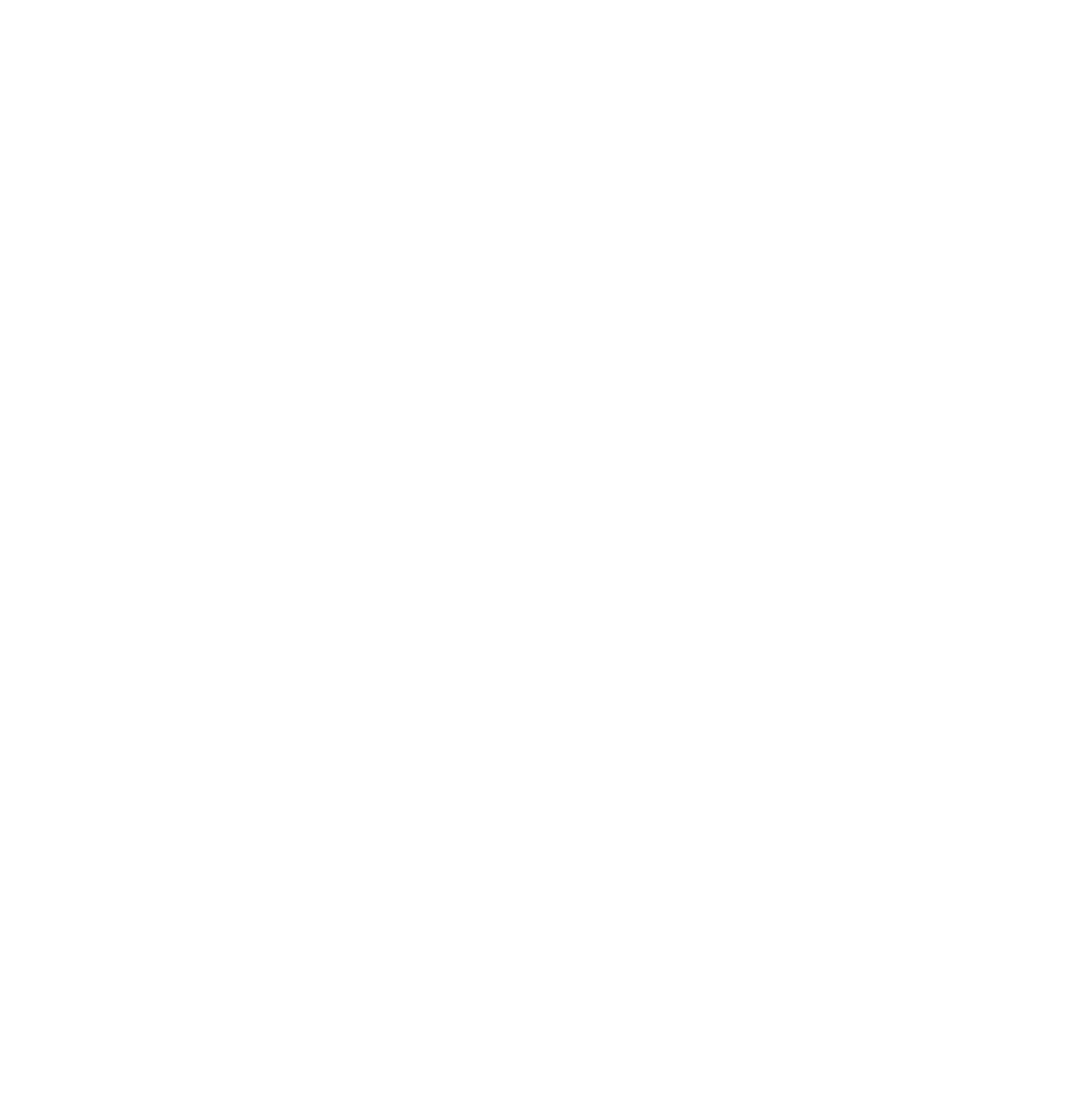
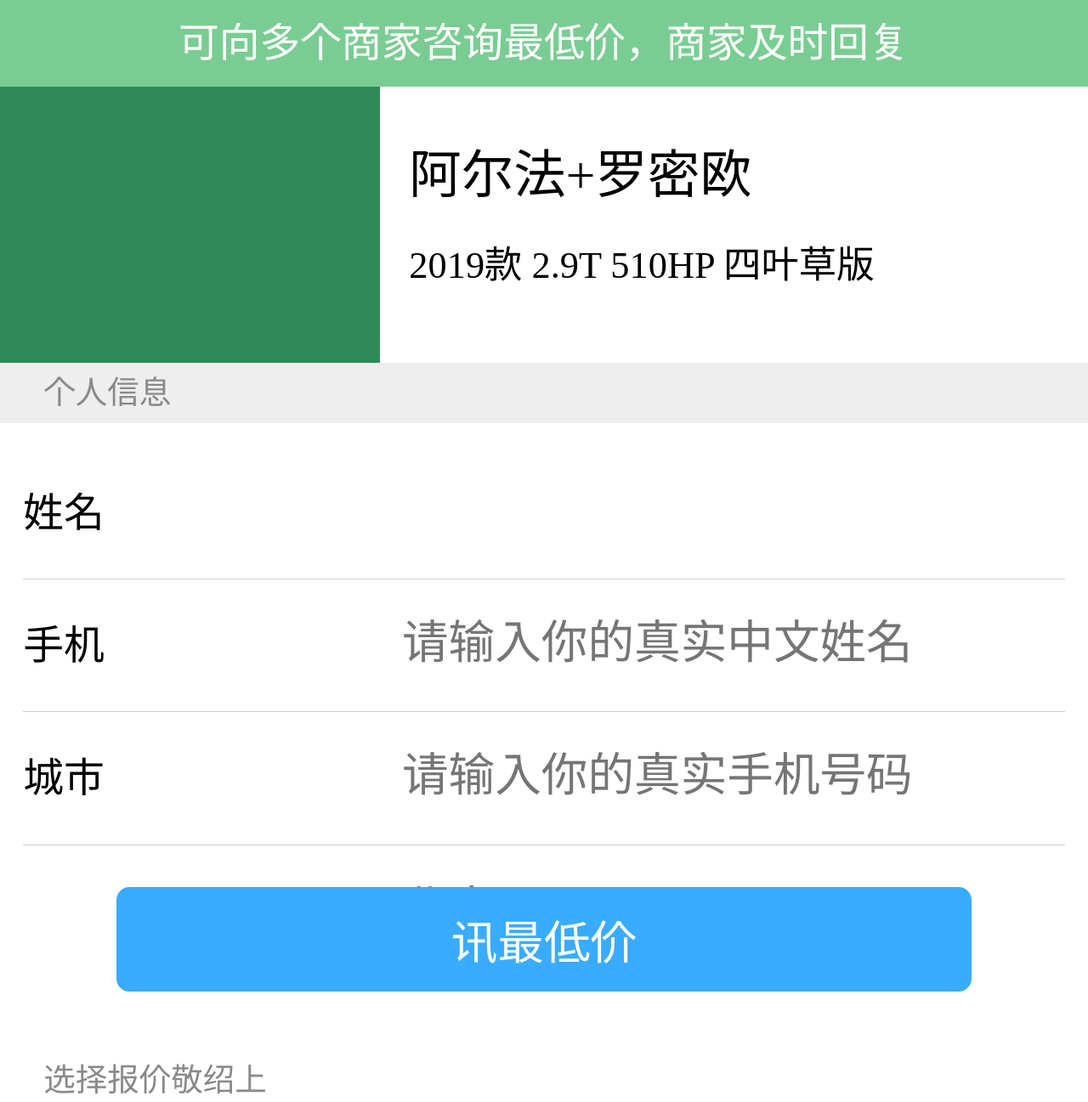
Before and after one commit to wangchenxixi/carriage-wheel, a Vue app: page /question in a window 1280 px wide. Shown: the top 1297 px of the page at 85% size. Before the commit the page ends 800 px from the top, so only its background shows below. Built offline with nearby package versions, Linux system fonts and the light colour scheme.

Commit message:
详情页排版

```diff
--- a/src/router/index.ts
+++ b/src/router/index.ts
@@ -4,7 +4,7 @@ import Router from 'vue-router'
 // 引入路由组件
 import Home from '@/views/Home.vue'
 import Deatil from '@/views/Deatil.vue'
-
+import Question from '@/views/Question.vue'
 Vue.use(Router)
 
 export default new Router({
@@ -21,6 +21,11 @@ export default new Router({
       name: 'detail',
       component: Deatil
     },
+    {
+      path: '/question',
+      name: 'question',
+      component: Question
+    }
     // {
     //   path: '/about',
     //   name: 'about',
--- a/src/views/Deatil.vue
+++ b/src/views/Deatil.vue
@@ -19,6 +19,17 @@
         <li>全部</li>
         <li>2018</li>
       </ul>
+    </div>
+    <div class="main-box">
+      <div class="main-box-title">
+        <h3>2019款 3.9T 510Hp 四叶草版</h3>
+        <p class="main-text">玛利党</p>
+        <p class="main-price">
+          <span class="main-price-ev">指导价 96.98万</span>
+          <span class="main-price-start">96.98万起</span>
+        </p>
+      </div>
+      <button class="main-button">询问低价</button>
     </div>
     <div class="main-box">
       <div class="main-box-title">
@@ -114,7 +125,7 @@ html {
 .main-box {
   height: 2.52rem;
   background: white;
-  margin-top: 0.34rem;
+  margin-top: 0.26rem;
 }
 .main-box-title {
   padding: 0.2rem;
--- /dev/null
+++ b/src/views/Question.vue
@@ -0,0 +1,200 @@
+<template>
+  <div class="list">
+    <div class="top">
+      <span>可向多个商家咨询最低价，商家及时回复</span>
+    </div>
+    <div class="box-dl">
+      <div class="box-dl-img"></div>
+      <div class="box-dl-text">
+        <h2>阿尔法+罗密欧</h2>
+        <p>2019款 2.9T 510HP 四叶草版</p>
+      </div>
+    </div>
+    <p class="user">个人信息</p>
+    <div class="user-info">
+      <div>
+        <span>姓名</span>
+        <input type="text" placeholder="请输入你的真实中文姓名" />
+      </div>
+      <div>
+        <span>手机</span>
+        <input type="text" placeholder="请输入你的真实手机号码" />
+      </div>
+      <div>
+        <span>城市</span>
+        <input type="text" placeholder="北京" />
+      </div>
+      <p class="btn">
+        <button>讯最低价</button>
+      </p>
+    </div>
+    <p class="user">选择报价敬绍上</p>
+    <div class="choose">
+      <div class="main">
+        <i class="check">√</i>
+        <div class="choose-add">
+          <h2>广本通州店</h2>
+          <p>通州区梨花针马力大号存公园</p>
+        </div>
+        <div class="choose-price">
+          <p class="price-num">8.万</p>
+          <p class="price-county">售全国</p>
+        </div>
+      </div>
+      <div class="main">
+        <i class="check">√</i>
+        <div class="choose-add">
+          <h2>广本通州店</h2>
+          <p>通州区梨花针马力大号存公园</p>
+        </div>
+        <div class="choose-price">
+          <p class="price-num">8.万</p>
+          <p class="price-county">售全国</p>
+        </div>
+      </div>
+    </div>
+  </div>
+</template>
+
+<script lang="ts">
+import Vue from "vue";
+import { mapActions, mapState } from "vuex";
+
+export default Vue.extend({
+  name: "question",
+  computed: {},
+  methods: {}
+});
+</script>
+
+<style lang="scss" scoped>
+.list {
+  height: 100%;
+  background: #eeeeee;
+}
+.top {
+  height: 0.6rem;
+  background: #79cd92;
+  color: white;
+  line-height: 0.6rem;
+  text-align: center;
+}
+.box-dl {
+  height: 1.9rem;
+  background: white;
+  display: flex;
+  align-items: center;
+}
+.box-dl-img {
+  width: 4.2rem;
+  background: seagreen;
+  height: 100%;
+}
+.box-dl-text {
+  height: 1rem;
+  width: 100%;
+  padding-left: 0.2rem;
+}
+.box-dl-text h2 {
+  font-size: 0.36rem;
+  width: 100%;
+  height: 0.32rem;
+  line-height: 0.32rem;
+}
+.box-dl-text p {
+  width: 100%;
+  margin-top: 0.2rem;
+  font-size: 0.26rem;
+  height: 0.52rem;
+  line-height: 0.52rem;
+}
+.user {
+  height: 0.42rem;
+  line-height: 0.42rem;
+  text-indent: 0.3rem;
+  color: #898989;
+  font-size: 0.22rem;
+}
+.user-info {
+  height: 4rem;
+  background: white;
+  padding: 0.16rem;
+}
+.user-info div {
+  height: 0.91rem;
+  border-bottom: 1px solid #ccc;
+  line-height: 0.91rem;
+}
+.user-info div input {
+  border: none;
+  margin-left: 2.6rem;
+  height: 0.6rem;
+  font-size: 0.32rem;
+}
+.user-info button {
+  background: #39acff;
+  color: white;
+  border: none;
+  width: 5.9rem;
+  height: 0.72rem;
+  border-radius: 0.09rem;
+  font-size: 0.32rem;
+}
+.btn {
+  display: flex;
+  justify-content: center;
+  align-items: center;
+  height: 1.3rem;
+}
+.choose {
+  width: 100%;
+  background: white;
+}
+.main {
+  border-bottom: 1px solid #ccc;
+  display: flex;
+  height: 1.26rem;
+  padding: 0.23rem;
+  margin-top: 0.2rem;
+}
+.check {
+  border-radius: 50%;
+  width: 0.33rem;
+  height: 0.33rem;
+  background: #39acff;
+  display: inline-block;
+  line-height: 0.3rem;
+  margin-top: 0.3rem;
+  text-align: center;
+  color: white;
+  font-size: 0.34rem;
+}
+.choose-add {
+  margin-top: 0.12rem;
+  margin-left: 0.28rem;
+}
+.choose-add h2 {
+  font-size: 0.28rem;
+  height: 0.56rem;
+  line-height: 0.3rem;
+}
+.choose-add p {
+  color: #c8c8c8;
+  font-size: 0.26rem;
+}
+.choose-price {
+  margin-top: 0.23rem;
+  margin-left: 2.3rem;
+  width: 1rem;
+  text-align: center;
+}
+.price-num {
+  color: red;
+  height: 0.39rem;
+  font-size: 0.23rem;
+}
+.price-county {
+  color: #b3b3b3;
+  font-size: 0.26rem;
+}
+</style>
```
